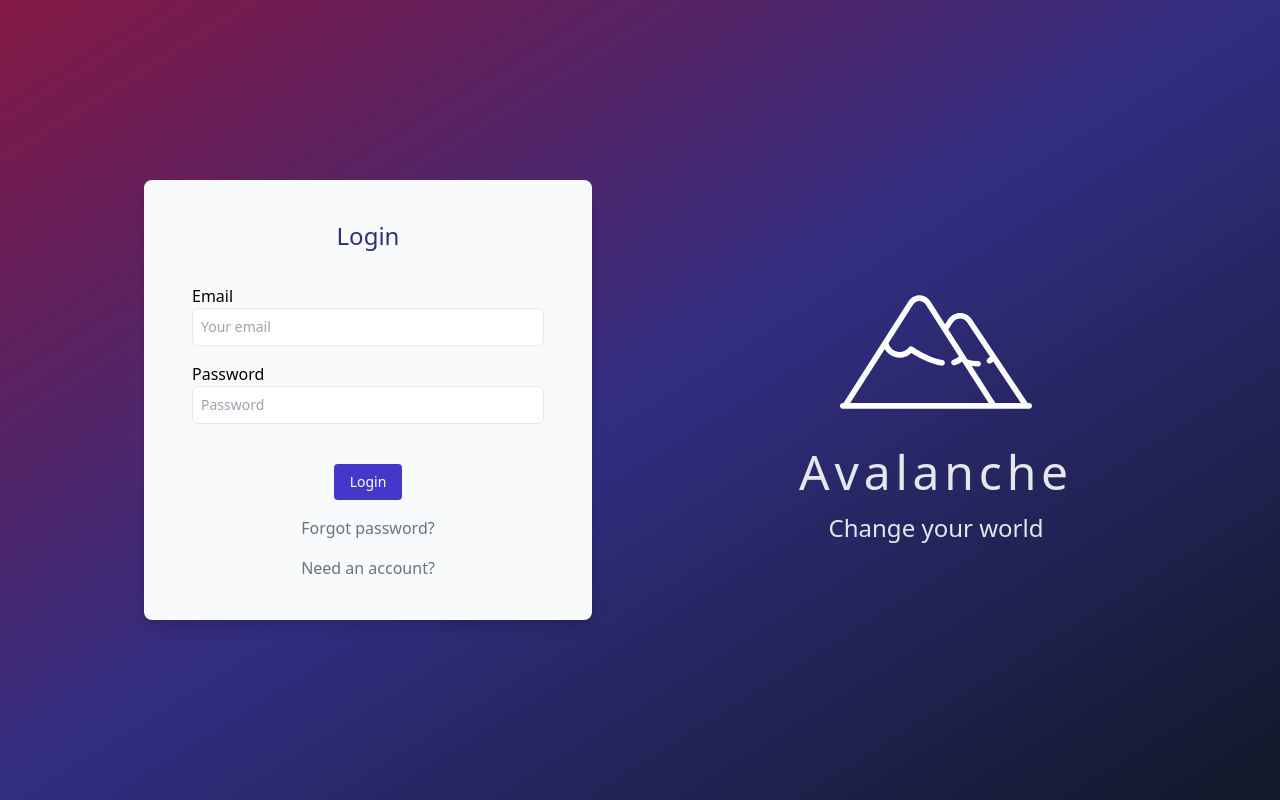
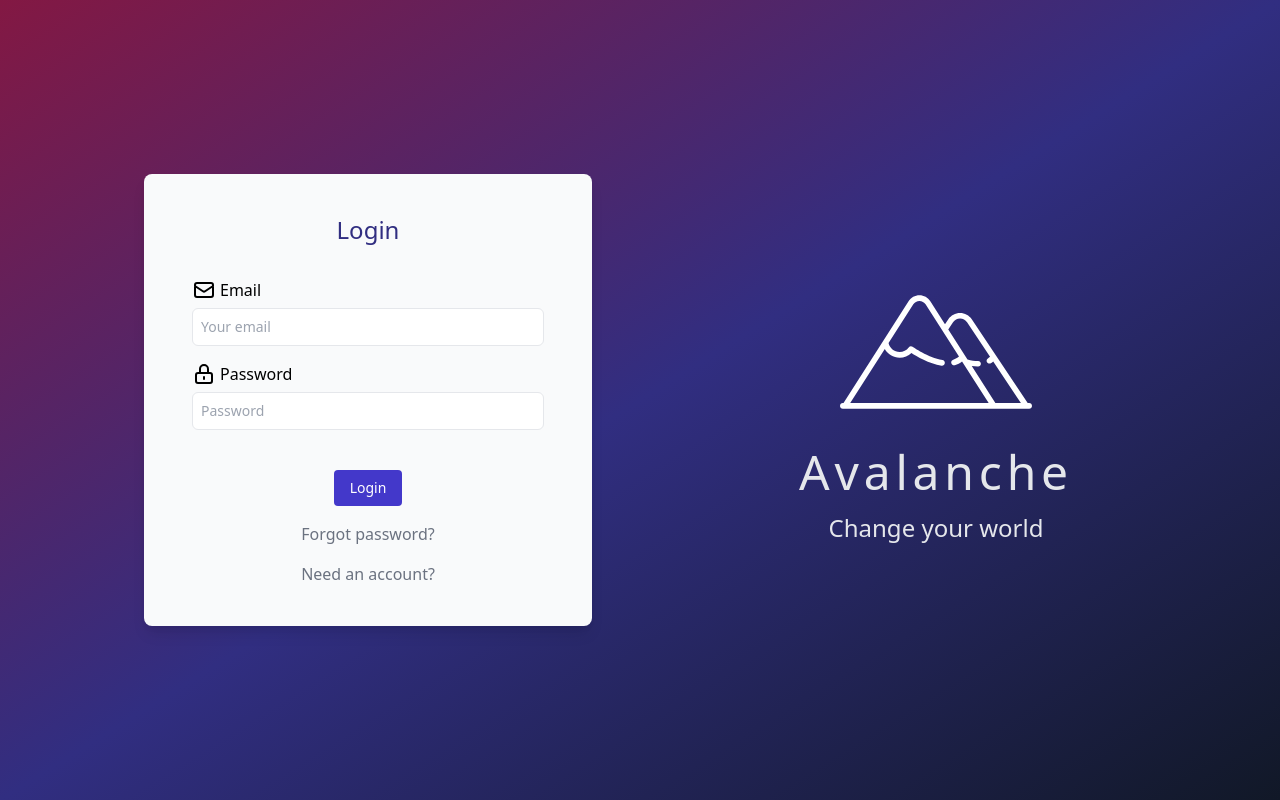
Before and after one commit to mertturkmenoglu/avalanche, a Next.js app: page /login in a window 1280 px wide. Built offline with nearby package versions, Linux system fonts and the light colour scheme.

Commit message:
Add HeroIcons

```diff
--- a/components/LoginInputForm.tsx
+++ b/components/LoginInputForm.tsx
@@ -1,5 +1,6 @@
 import React, { useState, FormEvent } from 'react'
 import Link from 'next/link'
+import { MailIcon, LockClosedIcon } from '@heroicons/react/outline'
 
 interface Props {
   onFormSubmit: (e: FormEvent<HTMLFormElement>) => void
@@ -18,7 +19,8 @@ const LoginInputForm = ({ onFormSubmit }: Props): JSX.Element => {
         Login
       </h2>
       <div>
-        <label htmlFor="email" className="font-thin">
+        <label htmlFor="email" className="font-thin inline-flex">
+          <MailIcon className="h-6 w-6 mr-1" />
           Email
         </label>
         <input
@@ -31,7 +33,8 @@ const LoginInputForm = ({ onFormSubmit }: Props): JSX.Element => {
         />
       </div>
       <div>
-        <label htmlFor="password" className="font-thin">
+        <label htmlFor="password" className="font-thin inline-flex">
+          <LockClosedIcon className="h6 w-6 mr-1" />
           Password
         </label>
         <input
--- a/package.json
+++ b/package.json
@@ -22,6 +22,7 @@
     ]
   },
   "dependencies": {
+    "@heroicons/react": "^1.0.0",
     "autoprefixer": "^10.0.4",
     "next": "latest",
     "postcss": "^8.1.10",
```
Also changed, not shown: 1 other file (tests, documents, lock files or other folders).
